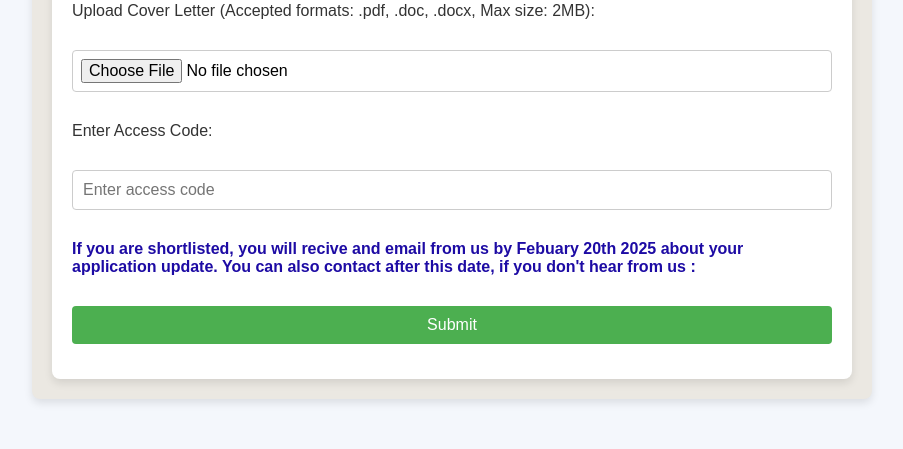
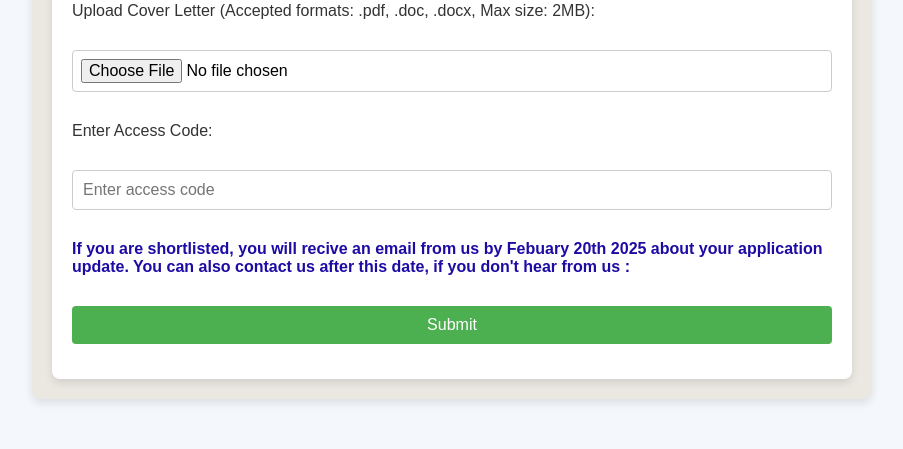
Before and after one commit to bentab1/flask_applicant_app, a Flask app: page /application-form in a window 1280 px wide. Shown: the part 1600-2049 px from the top of the page, without its empty margins (188-1091 px from the left). Run offline with Flask 3, Linux system fonts and the light colour scheme.

Commit message:
commite
some typo error

```diff
--- a/templates/index.html
+++ b/templates/index.html
@@ -205,7 +205,7 @@
       <!-- Access Code Input -->
       <label for="accesscode">Enter Access Code:</label>
       <input type="text" id="accesscode" name="accesscode" placeholder="Enter access code" required>
-      <label style="color: rgb(29, 11, 164);font-weight: bold;">If you are shortlisted, you will recive and email from us by Febuary 20th 2025 about your application update. You can also contact after this date, if you don't hear from us :</label>
+      <label style="color: rgb(29, 11, 164);font-weight: bold;">If you are shortlisted, you will recive an email from us by Febuary 20th 2025 about your application update. You can also contact us after this date, if you don't hear from us :</label>
       <button type="submit">Submit</button>
     </form>
     {% endif %}
```
